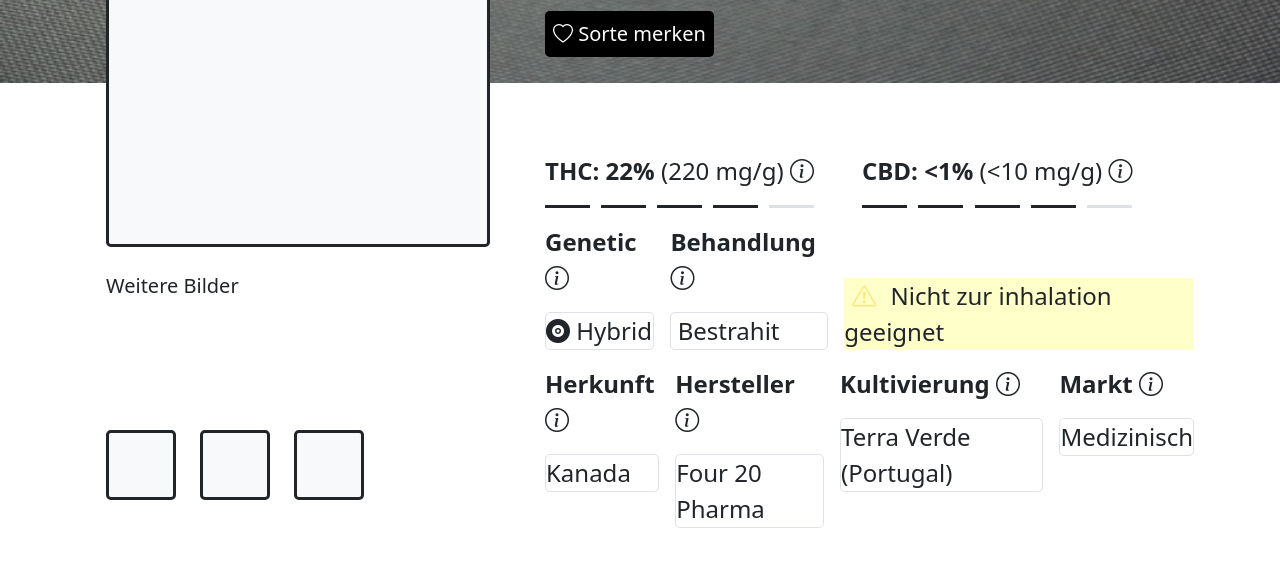
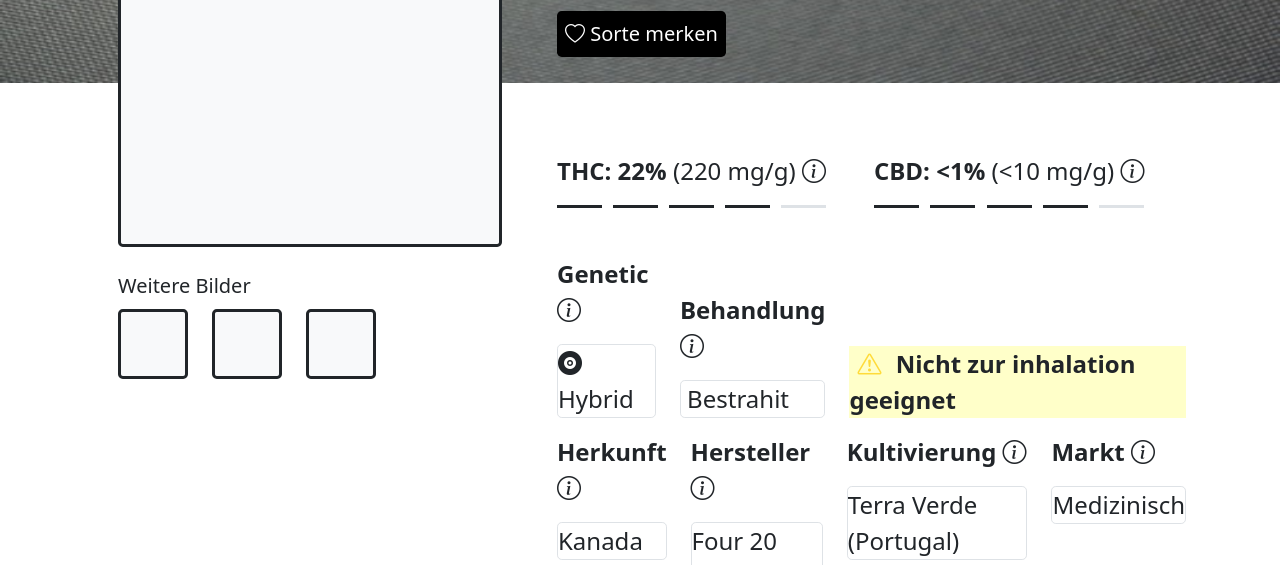
Before and after one commit to Svidzerska/bootstrap_example, a website: page index.html in a window 1280 px wide. Shown: the part 385-950 px from the top of the page. Drawn offline with nearby package versions, Linux system fonts and the light colour scheme.

Commit message:
full screen view OK from 1200px

```diff
--- a/index.html
+++ b/index.html
@@ -52,13 +52,15 @@
             <p class="fw-bolder fs-5">Start &rarr; Biuten &rarr; Medizinisch &rarr; 420 Natural 22/1</p>
          </div>
 
-         <div class="picture-main col-5 row p-0 px-5">
+         <div class="picture-main col-5 p-0 ps-5">
+            <div class="row m-auto">
                <div class="col-12 mb-1 p-0">
                   <div class="lightbox border border-3 border-dark rounded-3 bg-light ">
                      <img src="" alt="" srcset="" class="active w-100">
                   </div>
                   <p class="mb-0 pt-4 fs-5">Weitere Bilder</p>
                </div>
+
                <div class="lightbox-small me-4 col-3 mt-1 border border-3 border-dark rounded-3 bg-light ">
                   <img src="" alt="" srcset="" class="active w-100">
                </div>
@@ -71,8 +73,9 @@
                <div class="lightbox-small me-4 col-3 mt-1 ">
                </div>
             </div>
+         </div>
 
-         <div class="main-info col-7 fs-5 ps-4 pe-0 flex-grow-1">
+         <div class="main-info col-7 fs-5 pe-0 flex-grow-1">
             <div class="info-named mb-5 pb-5">
                <p class="bg-light border-1 border-light rounded-3 text-secondary ps-2 w-25 m-0">Gorilla Glue</p>
                <p class="text-black fw-bold fs-2 p-0 my-2">420 Natural 22/1</p>
@@ -97,8 +100,8 @@
                </button>
             </div>
 
-            <div class="info_detailed fs-4">
-               <div class="d-flex mt-4 mb-3">
+            <div class="info-detailed fs-4">
+               <div class="contain d-flex mt-4 mb-5">
                   <div class="pe-5">
                      <p>
                         <span class="fw-bolder">THC: 22%</span> (220 mg/g) <i class="bi bi-info-circle"></i>
@@ -124,41 +127,41 @@
                      </ul>
                   </div>
                </div>
-               <div
-                  class="d-flex flex-column flex-sm-column flex-md-row justify-content-lg-start justify-content-md-between align-items-md-end">
-                  <div class="pe-3">
+
+               <div class="d-flex align-items-end">
+                  <div class="pe-4">
                      <p class="fw-bolder">Genetic <i class="bi bi-info-circle"></i></p>
                      <p class="border rounded-3"><i class="bi bi-vinyl-fill"></i> Hybrid</p>
                   </div>
-                  <div class="pe-3">
+                  <div class="pe-4">
                      <p class="fw-bolder">Behandlung <i class="bi bi-info-circle"></i></p>
                      <p class="border rounded-3"><img src="" alt=""> Bestrahit</p>
                   </div>
-                  <div class="pe-3">
-                     <p class="warning pe-3"><i class="bi bi-exclamation-triangle pe-2 ps-2"></i> Nicht zur
+                  <div class="pe-4">
+                     <p class="warning pe-3 fw-bolder"><i class="bi bi-exclamation-triangle pe-2 ps-2"></i> Nicht zur
                         inhalation geeignet</p>
                   </div>
                </div>
-               <div
-                  class="d-flex flex-column flex-sm-column flex-md-row justify-content-lg-start justify-content-md-between justify-content-sm-start">
-                  <div class="pe-3">
+
+               <div class="d-flex">
+                  <div class="pe-4">
                      <p class="fw-bolder">Herkunft <i class="bi bi-info-circle"></i></p>
                      <p class="border rounded-3"><img src="" alt="">Kanada</p>
                   </div>
-                  <div class="pe-3">
+                  <div class="pe-4">
                      <p class="fw-bolder">Hersteller <i class="bi bi-info-circle"></i></p>
                      <p class="border rounded-3"><img src="" alt="">Four 20 Pharma</p>
                   </div>
-                  <div class="pe-3">
+                  <div class="pe-4">
                      <p class="fw-bolder">Kultivierung <i class="bi bi-info-circle"></i></p>
                      <p class="border rounded-3"><img src="" alt="">Terra Verde (Portugal)</p>
                   </div>
-                  <div class="pe-3">
+                  <div class="pe-4">
                      <p class="fw-bolder">Markt <i class="bi bi-info-circle"></i></p>
                      <p class="border rounded-3"><img src="" alt="">Medizinisch</p>
                   </div>
                </div>
-               <div class="d-flex flex-row justify-content-between mt-4">
+               <div class="d-flex justify-content-between mt-5">
                   <p class="fw-bolder">Sortenbeschreibung</p>
                   <p><i class="bi bi-chevron-down"></i></p>
                </div>
--- a/scss/style.scss
+++ b/scss/style.scss
@@ -1,7 +1,3 @@
-body {
-   font-size: 12px;
-}
-
 .fixed {
    top: 150px;
    right: 0;
@@ -56,26 +52,13 @@ main {
             height: 70px;
          }
       }
+
+      .warning {
+         background-color: rgb(255, 255, 201);
+
+         i {
+            color: rgb(255, 219, 58);
+         }
+      }
    }
 }
-
-
-.stars img {
-   width: 20px;
-}
-
-.message img {
-   width: 10px;
-
-}
-
-
-
-.warning {
-   background-color: rgb(255, 255, 201);
-
-   i {
-      color: rgb(255, 231, 124);
-   }
-
-}
```
Also changed, not shown: css/style.css. Lines whose indentation alone changed are shown as unchanged.
